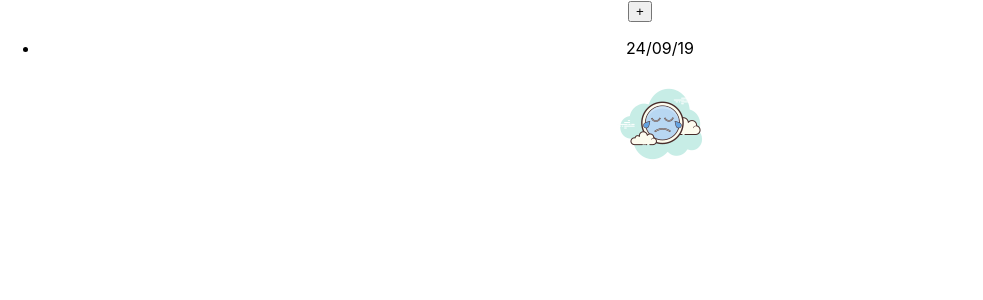
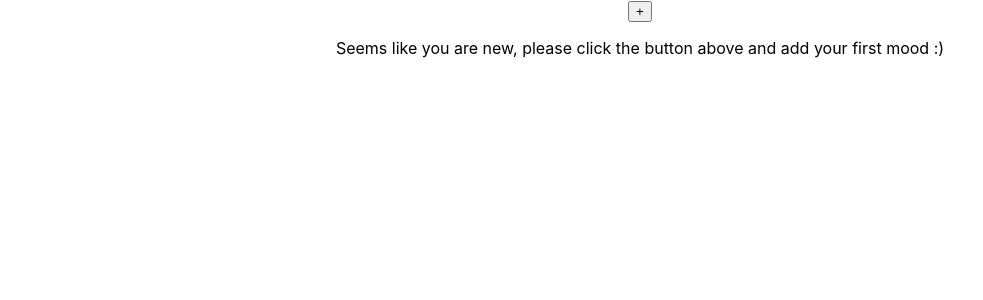
Before and after one commit to Adalab/f-online-life-calendar-garcaplay, a React (Create React App) app: page /#/ in a window 1280 px wide. Shown: the top 300 px of the page, without its empty margins (0-983 px from the left). Built offline with nearby package versions, Linux system fonts and the light colour scheme.

Commit message:
Start LocalStorage saving and default message for new users

```diff
--- a/src/App.js
+++ b/src/App.js
@@ -8,20 +8,48 @@ class App extends Component {
     constructor(props){
         super(props);
         this.state = {
-            calendar: [
-                {
-                    date: "24/09/19",
-                    mood: "sad"
-                }
-            ]
+            calendar: [],
+            // [
+            //     {
+            //         date: "24/09/19",
+            //         mood: "sad",
+            //         message: ""
+            //     }
+            // ],
+            noData: ""
         }
     }
+    componentDidMount(){
+        this.isDataSaved();
+    }
+
+    isDataSaved(){
+        if(localStorage.getItem('savedMoods') !== null){
+            const savedMoods = JSON.parse(localStorage.getItem('savedMoods'));
+            this.setState({
+                calendar: savedMoods
+            })
+        } else {
+            this.setState({
+                noData: "Seems like you are new, please click the button above and add your first mood :)"
+            })
+        }
+    }
+
+    getNewData(){
+
+    }
+
+    saveDataOnLocal(data, dataName){
+        localStorage.setItem(dataName, JSON.stringify(data));
+    }
+
     render() {
         return (
             <div className="App">
                 <Switch>
                     <Route exact path="/" render={props => (<Home match={props.match} state={this.state}/>)}></Route>
-                    <Route path="/editor" render={props => (<Editor match={props.match} state={this.state}/>)}></Route>
+                    <Route path="/editor" render={props => (<Editor match={props.match} state={this.state} getNewData={this.getNewData}/>)}></Route>
                 </Switch>
             </div>
         );
--- a/src/Home.js
+++ b/src/Home.js
@@ -9,19 +9,17 @@ class Home extends Component {
             mood==="happy" ? <img src={Happy} alt="Mood happy" className="Mood__card-img"/> : <img src={Sad} alt="Mood sad" className="Mood__card-img"/>
         )
     }
-  render() {
+    isNewUserOrNot(){
+        console.log(this.props.state.noData);
+        if(this.props.state.noData !== ""){
+            return(
+                <p>{this.props.state.noData}</p>
+            )
+        } else{
             const {state} = this.props;
             const calendar = state.calendar;
-    return (
-      <div className="Home">
-        <header>
-          <div className="Header Home__header">
-            <Link to="/editor">
-                <button className="Button Home__header-button">+</button>
-            </Link>
-          </div>
-        </header>
-        <main>
+            return(
+
                 <div className="Main Home__main">
                     <ul className="Mood__list">
                         {calendar.map((day, index)=>{
@@ -37,6 +35,22 @@ class Home extends Component {
 
                     </ul>
                 </div>
+
+            )
+        }
+    }
+  render() {
+    return (
+      <div className="Home">
+        <header>
+          <div className="Header Home__header">
+            <Link to="/editor">
+                <button className="Button Home__header-button">+</button>
+            </Link>
+          </div>
+        </header>
+        <main>
+            {this.isNewUserOrNot()}
         </main>
       </div>
     );
```
Lines whose indentation alone changed are shown as unchanged.
